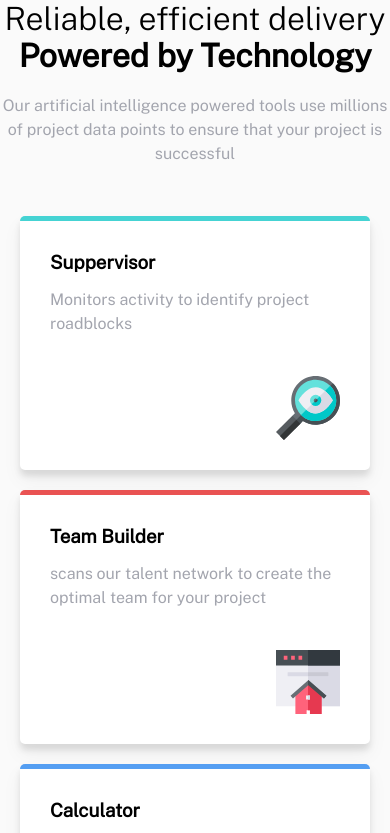
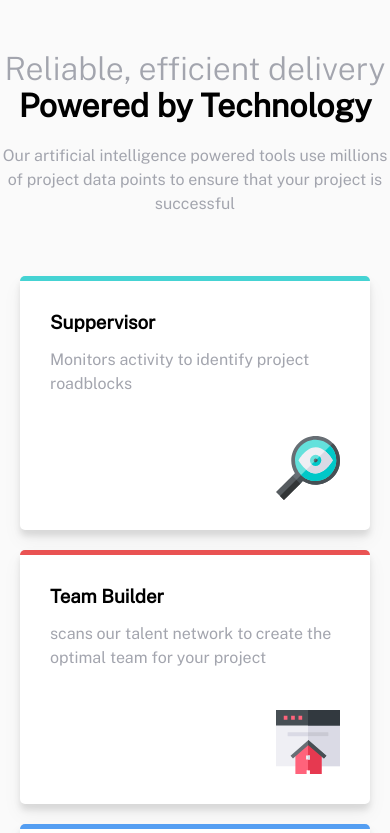
Before and after one commit to Lims-Paces/fourCardSection, a plain HTML site: page index.html in a window 390 px wide. Shown: the top 833 px of the page. Drawn offline with nearby package versions, Linux system fonts and the light colour scheme.

Commit message:
Update styles.css

```diff
--- a/styles.css
+++ b/styles.css
@@ -17,7 +17,8 @@ header {
 }
 
 .light {
-    font-weight: 200;
+    font-weight: 100;
+    color: hsl(229, 6%, 66%);
 }
 
 header p {
@@ -81,7 +82,13 @@ p {
 }
 
 @media (max-width: 775px) {
+    header {
+        padding-top: 50px;
+    }
     .move {
         transform: translateY(0px);
     }
+    .container {
+        padding: 10px;
+    }
 }
```
